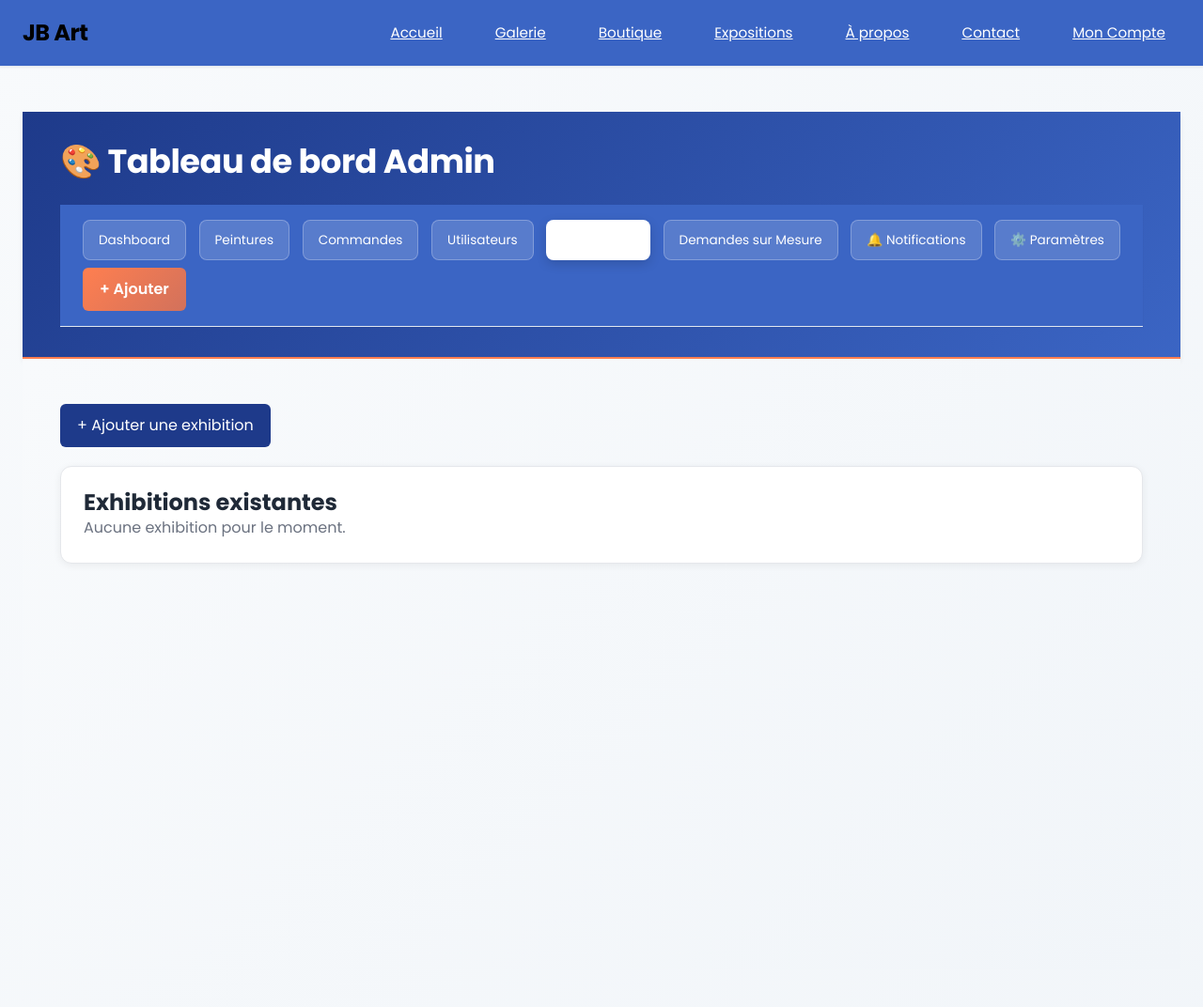
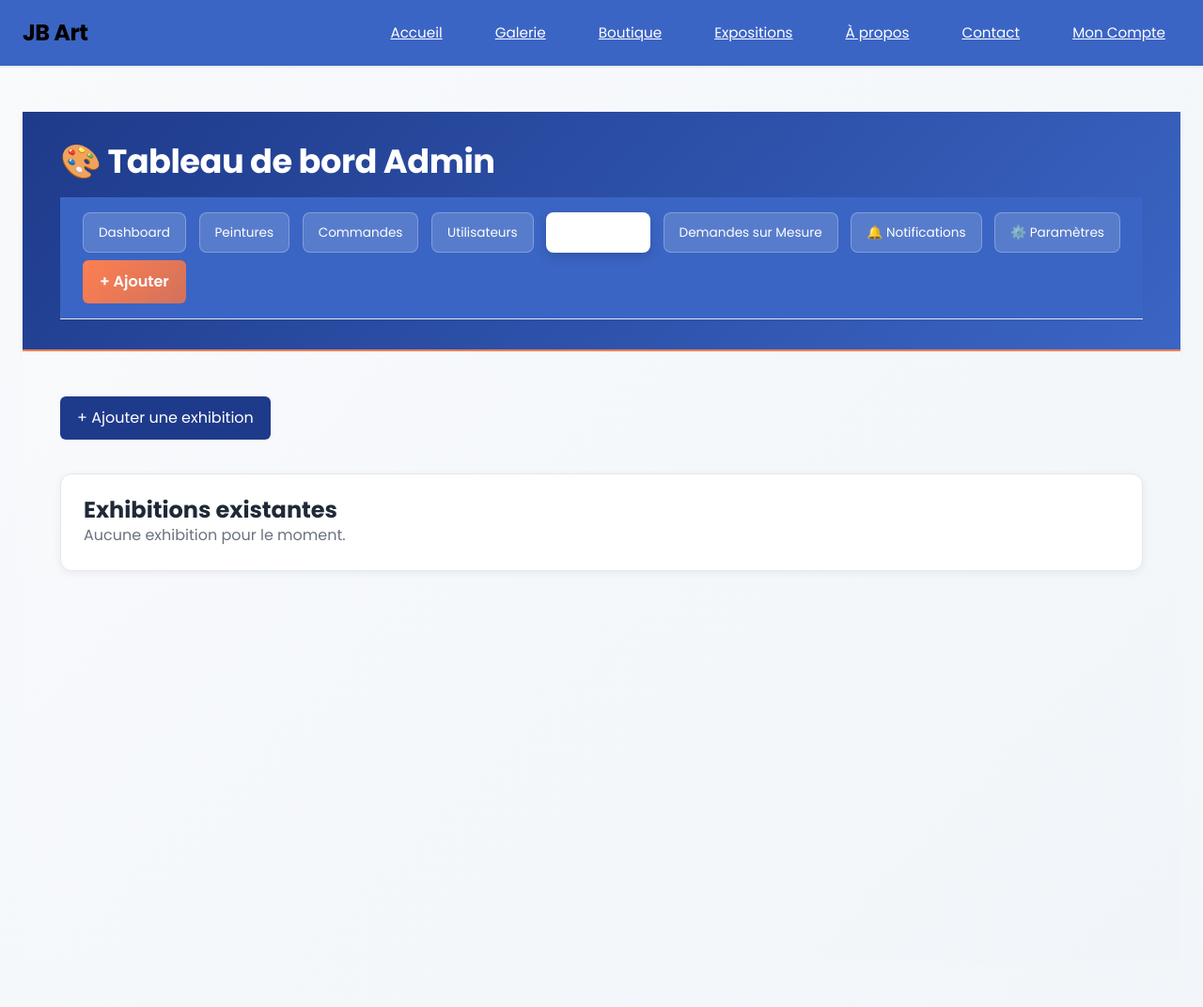
Before and after one commit to Colin-tech-VS/Template, a Flask app: page /admin/exhibitions in a window 1280 px wide. Shown: the top 1072 px of the page at 94% size. Run offline with Flask 3, Linux system fonts and the light colour scheme; data that the repository does not hold is empty; some libraries are stand-ins or nearby versions.

Commit message:
Integrate admin nav with header styling

```diff
--- a/static/style.css
+++ b/static/style.css
@@ -1358,10 +1358,13 @@
     max-width: 1400px;
     margin: 0 auto;
     padding: 0 var(--spacing-md);
+    display: flex;
+    flex-direction: column;
+    gap: var(--spacing-md);
 }
 
 .admin-header h1 {
-    margin: 0 0 var(--spacing-lg) 0;
+    margin: 0;
     font-size: 2.2rem;
     color: white;
     font-weight: 700;
@@ -1375,6 +1378,7 @@
     flex-wrap: wrap;
     align-items: center;
     font-family: var(--font-primary);
+    background: transparent;
 }
 
 .nav-btn {
```
